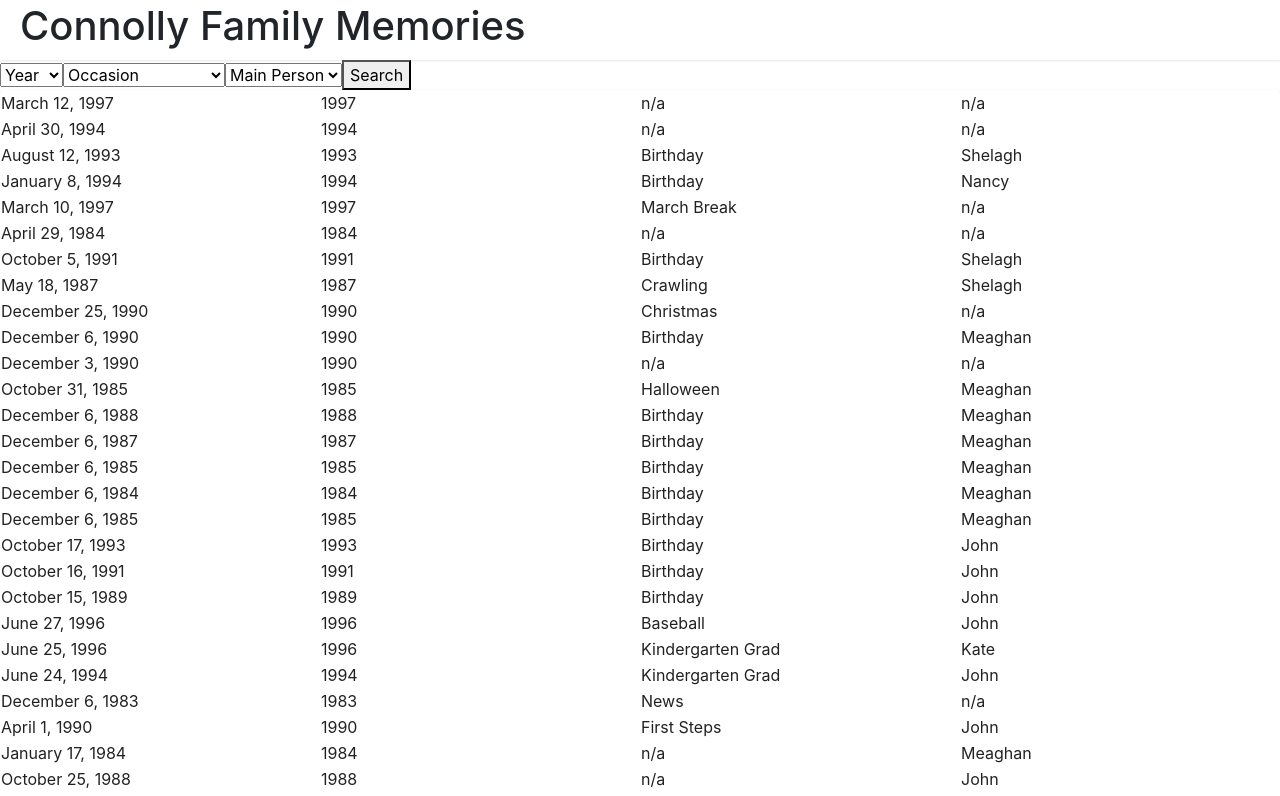
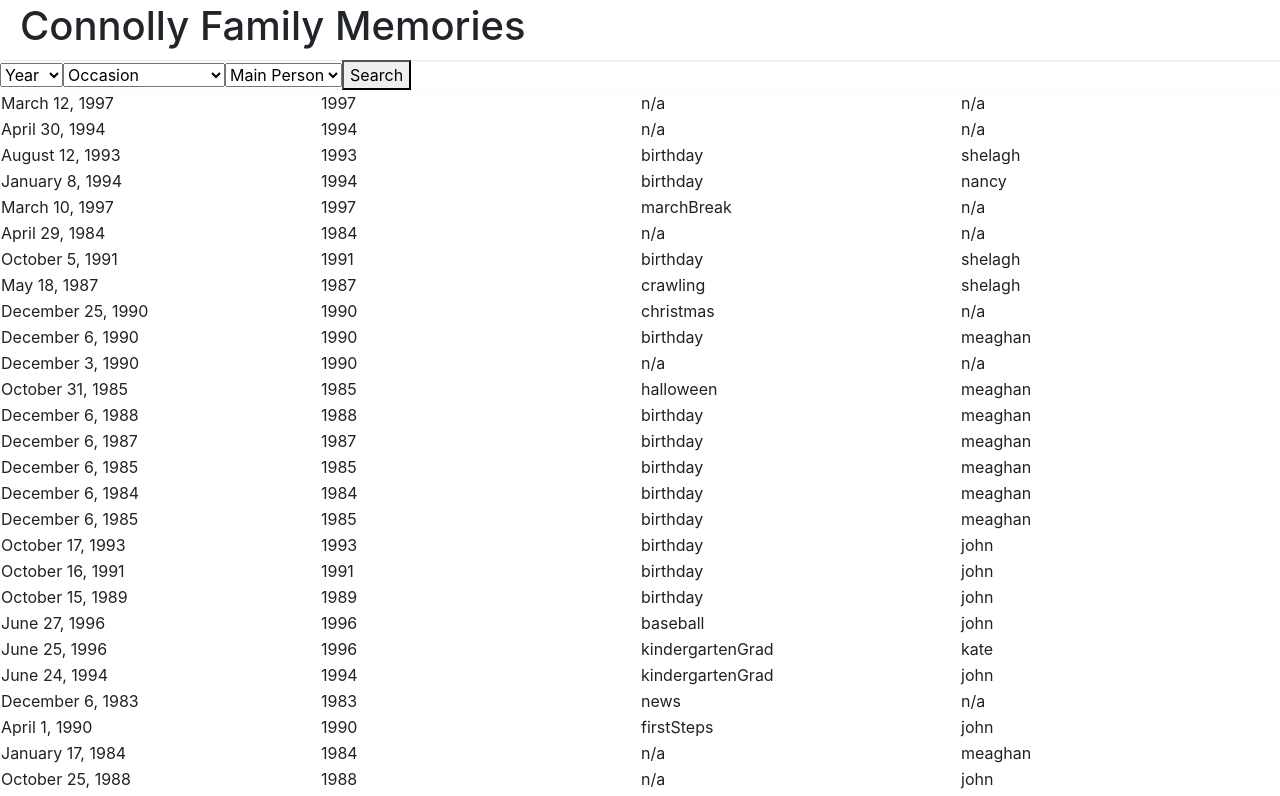
Before and after one commit to connkat/family-videos, a React (Create React App) app: page / in a window 1280 px wide. Shown: the top 796 px of the page. Built offline with nearby package versions, Linux system fonts and the light colour scheme; the HTML template or start-up script is replaced by a standard one.

Commit message:
function filter

```diff
--- a/src/App.js
+++ b/src/App.js
@@ -1,8 +1,7 @@
-// import { useState } from "react";
+import { useState } from "react";
 import Header from "./components/Header";
 import VideoTable from "./components/VideoTable";
 import FilterBar from "./components/FilterBar";
-import { useState } from "react";
 
 import data from "./data";
 
@@ -15,24 +14,39 @@ function App() {
 		mainPerson: "",
 	});
 
-	// function videoList() {
-	// 	let filtered = data;
+	// const [filteredData, setFilteredData] = useState([]);
 
-	// 	if (filterValues.year) {
-	// 		filtered = data.filter((row) => {
-	// 			return row.year.includes(filterValues.year);
-	// 		});
-	// 	}
+	function createList(data) {
+		let list = data;
+		let newList = [];
 
-	// if (filterValues.mainPerson) {
-	// 	filtered = data.filter((row) => {
-	// 		return row.mainPerson.includes(filterValues.mainPerson);
-	// 	});
-	// }
-	// 	return filtered;
-	// }
+		if (filterValues.year) {
+			const newYear = list.filter((row) => row.year === filterValues.year);
 
-	// console.log("data: ", filterValues);
+			newList.push(...newYear);
+		}
+		if (filterValues.occasion) {
+			let newOccasion = list.filter(
+				(row) => row.occasion === filterValues.occasion
+			);
+			newList.push(...newOccasion);
+		}
+		if (filterValues.mainPerson) {
+			console.log(filterValues.mainPerson);
+			let newMainPerson = list.filter(
+				(row) => row.mainPerson === filterValues.mainPerson
+			);
+			newList.push(...newMainPerson);
+		}
+
+		if (newList.length > 0) {
+			return [...new Set(newList)];
+		} else {
+			return list;
+		}
+	}
+
+	const filtered = createList(data);
 
 	return (
 		<div>
@@ -41,7 +55,7 @@ function App() {
 				filterValues={filterValues}
 				setFilterValues={setFilterValues}
 			/>
-			<VideoTable data={data} />
+			<VideoTable data={filtered} />
 		</div>
 	);
 }
--- a/src/components/FilterBar.jsx
+++ b/src/components/FilterBar.jsx
@@ -1,41 +1,40 @@
+import { useState } from "react";
+
 export default function FilterBar({ filterValues, setFilterValues }) {
+	const [year, setYear] = useState("");
+	const [mainPerson, setMainPerson] = useState("");
+	const [occasion, setOccasion] = useState("");
+
 	function handleChange(event) {
 		let { name, value } = event.target;
 		if (name === "year") {
-			setFilterValues({ ...filterValues, year: value });
+			setYear(value);
 		}
 		if (name === "mainPerson") {
-			setFilterValues({ ...filterValues, mainPerson: value });
+			setMainPerson(value);
 		}
 		if (name === "occasion") {
-			setFilterValues({ ...filterValues, occasion: value });
+			setOccasion(value);
 		}
 	}
 
 	function onSubmit(event) {
 		event.preventDefault();
 		setFilterValues({
-			year: filterValues.year,
-			occasion: filterValues.occasion,
-			mainPerson: filterValues.mainPerson,
+			year: year,
+			occasion: occasion,
+			mainPerson: mainPerson,
 		});
-		console.log("now:", filterValues);
+
 		return filterValues;
 	}
 
-	console.log("RErender??", filterValues);
 	return (
 		<form>
-			<select
-				name="year"
-				id="year"
-				value={filterValues.year}
-				onChange={handleChange}
-			>
-				<option value="" selected disabled hidden>
+			<select name="year" id="year" value={year} onChange={handleChange}>
+				<option value="" defaultValue disabled hidden>
 					Year
 				</option>
-				<option value={null}>None</option>
 				<option value="1983">1983</option>
 				<option value="1984">1984</option>
 				<option value="1985">1985</option>
@@ -47,38 +46,39 @@ export default function FilterBar({ filterValues, setFilterValues }) {
 				<option value="1991">1991</option>
 				<option value="1992">1992</option>
 				<option value="1993">1993</option>
+				<option value={null}>None</option>
 			</select>
 
 			<select
 				name="occasion"
 				id="occasion"
-				value={filterValues.occasion}
+				value={occasion}
 				onChange={handleChange}
 			>
-				<option value="" selected disabled hidden>
+				<option value="" defaultValue disabled hidden>
 					Occasion
 				</option>
 				<option value="birthday">Birthday</option>
 				<option value="christmas">Christmas</option>
-				<option value="march_break">March Break</option>
+				<option value="marchBreak">March Break</option>
 				<option value="crawling">Crawling</option>
 				<option value="halloween">Halloween</option>
 				<option value="baseball">Baseball</option>
-				<option value="kindergarten">Kindergarten Grad</option>
+				<option value="kindergartenGrad">Kindergarten Grad</option>
 				<option value="news">News</option>
-				<option value="steps">First Steps</option>
+				<option value="firstSteps">First Steps</option>
 				<option value="msm">MSM</option>
-				<option value="cameron">Cameron Lake</option>
+				<option value="cameronLake">Cameron Lake</option>
 				<option value={null}>None</option>
 			</select>
 
 			<select
 				name="mainPerson"
 				id="mainPerson"
-				value={filterValues.mainPerson}
+				value={mainPerson}
 				onChange={handleChange}
 			>
-				<option value="" selected disabled hidden>
+				<option value="" defaultValue disabled hidden>
 					Main Person
 				</option>
 				<option value="meaghan">Meaghan</option>
--- a/src/components/VideoTable.jsx
+++ b/src/components/VideoTable.jsx
@@ -8,8 +8,6 @@ import TableHead from "@mui/material/TableHead";
 import TableContainer from "@mui/material/TableContainer";
 import TableRow from "@mui/material/TableRow";
 import Paper from "@mui/material/Paper";
-import TableSortLabel from "@mui/material/TableSortLabel";
-import { visuallyHidden } from "@mui/utils";
 
 import Modal from "./Modal";
 
@@ -61,8 +59,8 @@ export default function VideoTable({ data }) {
 									>
 										<td width="25%">{video.date}</td>
 										<td width="25%">{video.year}</td>
-										<td width="25%">{video.event ?? "n/a"}</td>
-										<td width="25%">{video.main_person ?? "n/a"}</td>
+										<td width="25%">{video.occasion ?? "n/a"}</td>
+										<td width="25%">{video.mainPerson ?? "n/a"}</td>
 									</TableRow>
 								);
 							})}
--- a/src/data.json
+++ b/src/data.json
@@ -3,289 +3,288 @@
 		"id": 1,
 		"date": "March 12, 1997",
 		"year": "1997",
-		"event": null,
-
-		"main_person": null,
+		"occasion": null,
+		"mainPerson": null,
 		"embedId": "hzSSQ7_9enI"
 	},
 	{
 		"id": 2,
 		"date": "April 30, 1994",
 		"year": "1994",
-		"event": null,
-		"main_person": null,
+		"occasion": null,
+		"mainPerson": null,
 		"embedId": "MdkGe8wyd5c"
 	},
 	{
 		"id": 3,
 		"date": "August 12, 1993",
 		"year": "1993",
-		"event": "Birthday",
-		"main_person": "Shelagh",
+		"occasion": "birthday",
+		"mainPerson": "shelagh",
 		"embedId": "XONd8rYCDRk"
 	},
 	{
 		"id": 4,
 		"date": "January 8, 1994",
 		"year": "1994",
-		"event": "Birthday",
-		"main_person": "Nancy",
+		"occasion": "birthday",
+		"mainPerson": "nancy",
 		"embedId": "1WiaDMfRZME"
 	},
 	{
 		"id": 5,
 		"date": "March 10, 1997",
 		"year": "1997",
-		"event": "March Break",
-		"main_person": null,
+		"occasion": "marchBreak",
+		"mainPerson": null,
 		"embedId": "Hf2CzVDALno"
 	},
 	{
 		"id": 6,
 		"date": "April 29, 1984",
 		"year": "1984",
-		"event": null,
-		"main_person": null,
+		"occasion": null,
+		"mainPerson": null,
 		"embedId": "p-HsR-Oa6uQ"
 	},
 	{
 		"id": 7,
 		"date": "October 5, 1991",
 		"year": "1991",
-		"event": "Birthday",
-		"main_person": "Shelagh",
+		"occasion": "birthday",
+		"mainPerson": "shelagh",
 		"embedId": "PLorTjJPabM"
 	},
 	{
 		"id": 8,
 		"date": "May 18, 1987",
 		"year": "1987",
-		"event": "Crawling",
-		"main_person": "Shelagh",
+		"occasion": "crawling",
+		"mainPerson": "shelagh",
 		"embedId": "mcNc9cg7ntE"
 	},
 	{
 		"id": 9,
 		"date": "December 25, 1990",
 		"year": "1990",
-		"event": "Christmas",
-		"main_person": null,
+		"occasion": "christmas",
+		"mainPerson": null,
 		"embedId": "IQwc6B6wOAE"
 	},
 	{
 		"id": 10,
 		"date": "December 6, 1990",
 		"year": "1990",
-		"event": "Birthday",
-		"main_person": "Meaghan",
+		"occasion": "birthday",
+		"mainPerson": "meaghan",
 		"embedId": "rbZTo3JYWOk"
 	},
 	{
 		"id": 11,
 		"date": "December 3, 1990",
 		"year": "1990",
-		"event": null,
-		"main_person": null,
+		"occasion": null,
+		"mainPerson": null,
 		"embedId": "EbFQW6y9oxY"
 	},
 	{
 		"id": 12,
 		"date": "October 31, 1985",
 		"year": "1985",
-		"event": "Halloween",
-		"main_person": "Meaghan",
+		"occasion": "halloween",
+		"mainPerson": "meaghan",
 		"embedId": "au7q8gfaG8A"
 	},
 	{
 		"id": 13,
 		"date": "December 6, 1988",
 		"year": "1988",
-		"event": "Birthday",
-		"main_person": "Meaghan",
+		"occasion": "birthday",
+		"mainPerson": "meaghan",
 		"embedId": "HKF1_FGp4Fs"
 	},
 	{
 		"id": 14,
 		"date": "December 6, 1987",
 		"year": "1987",
-		"event": "Birthday",
-		"main_person": "Meaghan",
+		"occasion": "birthday",
+		"mainPerson": "meaghan",
 		"embedId": "a0VYVDK2t9U"
 	},
 	{
 		"id": 15,
 		"date": "December 6, 1985",
 		"year": "1985",
-		"event": "Birthday",
-		"main_person": "Meaghan",
+		"occasion": "birthday",
+		"mainPerson": "meaghan",
 		"embedId": "WdkUk8I1Hz8"
 	},
 	{
 		"id": 16,
 		"date": "December 6, 1984",
 		"year": "1984",
-		"event": "Birthday",
-		"main_person": "Meaghan",
+		"occasion": "birthday",
+		"mainPerson": "meaghan",
 		"embedId": "OtIWqB37-ZM"
 	},
 	{
 		"id": 17,
 		"date": "December 6, 1985",
 		"year": "1985",
-		"event": "Birthday",
-		"main_person": "Meaghan",
+		"occasion": "birthday",
+		"mainPerson": "meaghan",
 		"embedId": "Aqnc6hGe8Jk"
 	},
 	{
 		"id": 18,
 		"date": "October 17, 1993",
 		"year": "1993",
-		"event": "Birthday",
-		"main_person": "John",
+		"occasion": "birthday",
+		"mainPerson": "john",
 		"embedId": "rtxLum8YAU4"
 	},
 	{
 		"id": 19,
 		"date": "October 16, 1991",
 		"year": "1991",
-		"event": "Birthday",
-		"main_person": "John",
+		"occasion": "birthday",
+		"mainPerson": "john",
 		"embedId": "sp3Y7uQL-9Y"
 	},
 	{
 		"id": 20,
 		"date": "October 15, 1989",
 		"year": "1989",
-		"event": "Birthday",
-		"main_person": "John",
+		"occasion": "birthday",
+		"mainPerson": "john",
 		"embedId": "k6u3l7ePftY"
 	},
 	{
 		"id": 21,
 		"date": "June 27, 1996",
 		"year": "1996",
-		"event": "Baseball",
-		"main_person": "John",
+		"occasion": "baseball",
+		"mainPerson": "john",
 		"embedId": "uRUa48JMRUs"
 	},
 	{
 		"id": 22,
 		"date": "June 25, 1996",
 		"year": "1996",
-		"event": "Kindergarten Grad",
-		"main_person": "Kate",
+		"occasion": "kindergartenGrad",
+		"mainPerson": "kate",
 		"embedId": "uRUa48JMRUs"
 	},
 	{
 		"id": 23,
 		"date": "June 24, 1994",
 		"year": "1994",
-		"event": "Kindergarten Grad",
-		"main_person": "John",
+		"occasion": "kindergartenGrad",
+		"mainPerson": "john",
 		"embedId": "TJQ8JcyUSWM"
 	},
 	{
 		"id": 24,
 		"date": "December 6, 1983",
 		"year": "1983",
-		"event": "News",
-		"main_person": null,
+		"occasion": "news",
+		"mainPerson": null,
 		"embedId": "m5jtiBtfNyY"
 	},
 	{
 		"id": 25,
 		"date": "April 1, 1990",
 		"year": "1990",
-		"event": "First Steps",
-		"main_person": "John",
+		"occasion": "firstSteps",
+		"mainPerson": "john",
 		"embedId": "9CiuAwSzGQ8"
 	},
 	{
 		"id": 26,
 		"date": "January 17, 1984",
 		"year": "1984",
-		"event": null,
-		"main_person": "Meaghan",
+		"occasion": null,
+		"mainPerson": "meaghan",
 		"embedId": "kvYJ57fcvi0"
 	},
 	{
 		"id": 27,
 		"date": "October 25, 1988",
 		"year": "1988",
-		"event": null,
-		"main_person": "John",
+		"occasion": null,
+		"mainPerson": "john",
 		"embedId": "sI9W8Lb7NsU"
 	},
 	{
 		"id": 28,
 		"date": "June 15, 1994",
 		"year": "1994",
-		"event": "Birthday",
-		"main_person": "Kate",
+		"occasion": "birthday",
+		"mainPerson": "kate",
 		"embedId": "3OfUkJ5kY9U"
 	},
 	{
 		"id": 29,
 		"date": "March 17, 1994",
 		"year": "1994",
-		"event": "March Break",
-		"main_person": null,
+		"occasion": "marchBreak",
+		"mainPerson": null,
 		"embedId": "F_BuZoN55lM"
 	},
 	{
 		"id": 30,
 		"date": "June 16, 1991",
 		"year": "1991",
-		"event": "Birthday",
-		"main_person": "Kate",
+		"occasion": "birthday",
+		"mainPerson": "kate",
 		"embedId": "vRV-Ckpem2E"
 	},
 	{
 		"id": 31,
 		"date": "June 15, 1993",
 		"year": "1993",
-		"event": "Birthday",
-		"main_person": "Kate",
+		"occasion": "birthday",
+		"mainPerson": "kate",
 		"embedId": "B-OgX67fMYI"
 	},
 	{
 		"id": 32,
 		"date": "June 14, 1992",
 		"year": "1992",
-		"event": "Birthday",
-		"main_person": "Kate",
+		"occasion": "birthday",
+		"mainPerson": "kate",
 		"embedId": "HNJbrR_9SLw"
 	},
 	{
 		"id": 33,
 		"date": "December 26, 1991",
 		"year": "1991",
-		"event": "First Steps",
-		"main_person": "Kate",
+		"occasion": "firstSteps",
+		"mainPerson": "kate",
 		"embedId": "oednobezVFo"
 	},
 	{
 		"id": 34,
 		"date": "December 1, 1990",
 		"year": "1990",
-		"event": "MSM",
-		"main_person": null,
+		"occasion": "msm",
+		"mainPerson": null,
 		"embedId": "noGg-JTWfZE"
 	},
 	{
 		"id": 35,
 		"date": "August 1,1991",
 		"year": "1991",
-		"event": "Cameron Lake",
-		"main_person": null,
+		"occasion": "cameronLake",
+		"mainPerson": null,
 		"embedId": "aRjkvvUTDbM"
 	},
 	{
 		"id": 36,
 		"date": "Nov 30, 1990",
 		"year": "1991",
-		"event": "MSM",
-		"main_person": "Kate",
+		"occasion": "msm",
+		"mainPerson": "kate",
 		"embedId": "s-1AbqM0Yp0"
 	}
 ]
```
